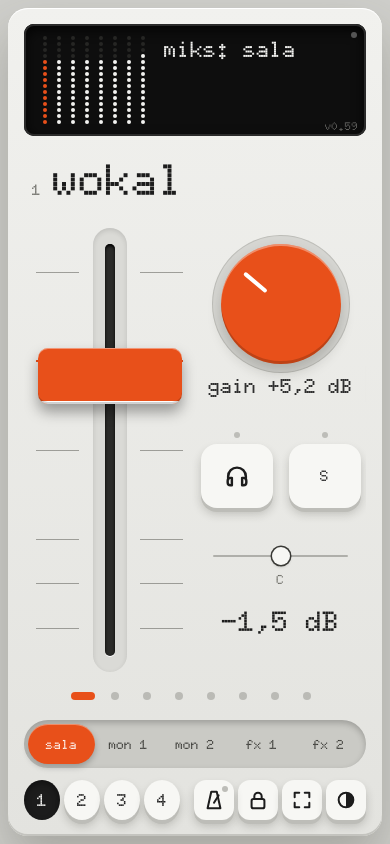
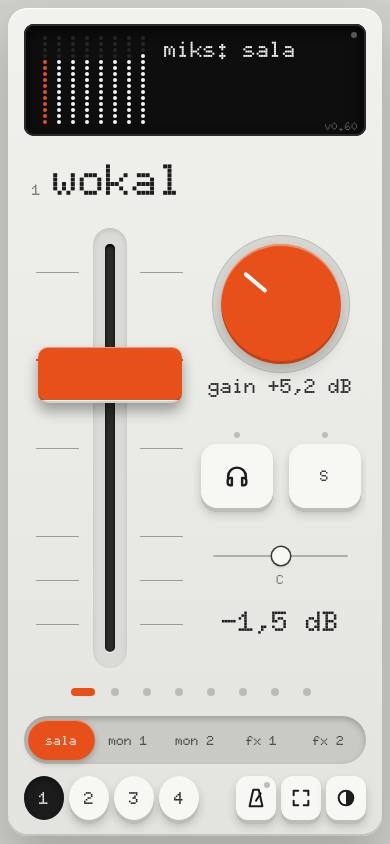
Before and after one commit to arkus1972/flow8-control, a website: page index.html in a window 390 px wide. Drawn offline with Linux system fonts and the light colour scheme.

Commit message:
v0.60: screen lock moved to the menu under the lamp, bottom bar back as before
Co-Authored-By: Claude Opus 5.5 <noreply@anthropic.com>
Claude-Session: https://claude.ai/code/session_017tMxpFvYBemHLuWvwiaeFo

```diff
--- a/app.css
+++ b/app.css
@@ -445,7 +445,7 @@ button:focus-visible, input:focus-visible, .knob:focus-visible {
   .strips { scroll-behavior: auto; }
 }
 
-@media (orientation: portrait) and (max-width: 440px) {
+@media (orientation: portrait) and (max-width: 380px) {
   .scene, .tool { width: 44px; height: 44px; }
   .scene-keys, .tools { gap: 6px; }
   .bar { column-gap: var(--u); }
@@ -848,11 +848,3 @@ html.v-meters .big { display: grid; grid-template-columns: repeat(8, minmax(0, 1
 .preset-parts { display: flex; gap: 6px; flex-wrap: wrap; }
 .preset-io { display: flex; gap: 6px; flex-wrap: wrap; }
 .preset-paste { width: 100%; min-height: 120px; font: 12px ui-monospace, monospace; border-radius: 8px; padding: 8px; box-sizing: border-box; background: var(--screen); color: var(--screen-ink); border: 1px solid var(--ring-2); }
-@media (orientation: portrait) and (max-width: 440px) {
-  .scene { width: 36px; height: 40px; }
-  .tool { width: 40px; height: 40px; }
-  .scene-keys, .tools { gap: 4px; }
-}
-@media (orientation: portrait) and (max-width: 370px) {
-  #theme { display: none; }     /* theme is also on the app settings page */
-}
--- a/app.js
+++ b/app.js
@@ -3,7 +3,7 @@
  * (one-way, map from the FLOW 8 manual). The app keeps its own state, saved on the device. */
 (() => {
   'use strict';
-  const APP_VERSION = '0.59'; // bump on every release (shown on the display)
+  const APP_VERSION = '0.60'; // bump on every release (shown on the display)
   document.getElementById('ver').textContent = 'v' + APP_VERSION;
   document.getElementById('ver').addEventListener('click', () => diagOpen());
 
--- a/index.html
+++ b/index.html
@@ -21,6 +21,7 @@
           <button class="pill dot" id="connect" type="button" aria-haspopup="true" aria-expanded="false" aria-controls="conn-menu"><span class="led" id="conn-led"></span></button>
           <div class="conn-menu" id="conn-menu" hidden>
             <div class="conn-status" id="conn-label">Połącz z mikserem</div>
+            <button class="key wide" id="lock" type="button">Zablokuj ekran</button>
             <button class="key wide" id="conn-ble" type="button">Bluetooth</button>
             <button class="key wide" id="conn-usb" type="button">Kabel USB</button>
             <button class="key wide" id="sync" type="button">Wyślij wszystko do miksera</button>
@@ -57,9 +58,6 @@
       <button class="tool metro-btn" id="metro-open" type="button" aria-label="Metronom" aria-expanded="false" aria-controls="metro" title="Metronom">
         <svg viewBox="0 0 24 24" aria-hidden="true"><path d="M9 3h6l4 18H5z"/><path d="M12 15l5-8"/></svg>
         <span class="beat-led" id="beat-led"></span>
-      </button>
-      <button class="tool" id="lock" type="button" aria-label="Zablokuj ekran" title="Blokada">
-        <svg viewBox="0 0 24 24" aria-hidden="true"><rect x="5" y="11" width="14" height="10" rx="2"/><path d="M8 11V8a4 4 0 0 1 8 0v3"/></svg>
       </button>
       <button class="tool" id="view" type="button" aria-pressed="false" aria-label="Zmień widok: pełny, same suwaki, same wskaźniki" title="Widok">
         <svg viewBox="0 0 24 24" aria-hidden="true"><path d="M4 9V4h5M20 9V4h-5M4 15v5h5M20 15v5h-5"/></svg>
--- a/sw.js
+++ b/sw.js
@@ -1,5 +1,5 @@
 // Offline cache for FLOW 8 Control. Bump VERSION when files change.
-const VERSION = 'flow8-v64';
+const VERSION = 'flow8-v65';
 const FONTS = ['doto-latin-700', 'doto-latin-900', 'doto-latin-ext-700', 'doto-latin-ext-900',
   'inter-tight-latin-400', 'inter-tight-latin-500', 'inter-tight-latin-600', 'inter-tight-latin-700',
   'inter-tight-latin-ext-400', 'inter-tight-latin-ext-500', 'inter-tight-latin-ext-600', 'inter-tight-latin-ext-700'].map(f => 'fonts/' + f + '-normal.woff2');
```
